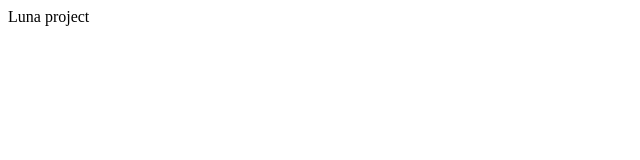
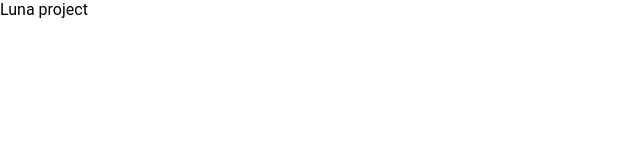
Before and after one commit to itsatul/Restaurant-review-Cookbook-sharing-Platform, a React (Vite) app in the folder frontend/: page / in a window 1280 px wide. Shown: the top 160 px of the page, without its empty margins (0-640 px from the left). Built offline with nearby package versions, Linux system fonts and the light colour scheme.

Commit message:
Initial globalstyles are set

```diff
--- a/frontend/src/main.jsx
+++ b/frontend/src/main.jsx
@@ -1,9 +1,11 @@
 import { StrictMode } from "react";
 import { createRoot } from "react-dom/client";
 import App from "./App.jsx";
+import GlobalStyle from "./styles/globalStyles.js";
 
 createRoot(document.getElementById("root")).render(
   <StrictMode>
+    <GlobalStyle />
     <App />
   </StrictMode>
 );
--- /dev/null
+++ b/frontend/src/styles/globalStyles.js
@@ -0,0 +1,51 @@
+import { createGlobalStyle } from "styled-components";
+
+const GlobalStyle = createGlobalStyle`
+  * {
+    margin: 0;
+    padding: 0;
+    box-sizing: border-box;
+  }
+
+  body {
+    width: 100vw;
+    font-family: 'Roboto', sans-serif;
+    -webkit-font-smoothing: antialiased;
+    -moz-osx-font-smoothing: grayscale;
+  }
+
+  #root {
+    height: 100%;
+    min-height: 100vh;
+  }
+
+  main {
+    background-color: #F8F8F8
+  }
+
+  a {
+    text-decoration: none;
+    color: inherit;
+  }
+
+  input,
+  button,
+  textarea {
+    border: none;
+    font-size: inherit;
+    font-family: inherit;
+    background-color: inherit;
+    color: inherit;
+    cursor: pointer;
+  }
+
+  input:focus {
+    outline: none;
+  }
+
+  li {
+    list-style:none
+  }
+`;
+
+export default GlobalStyle;
```
